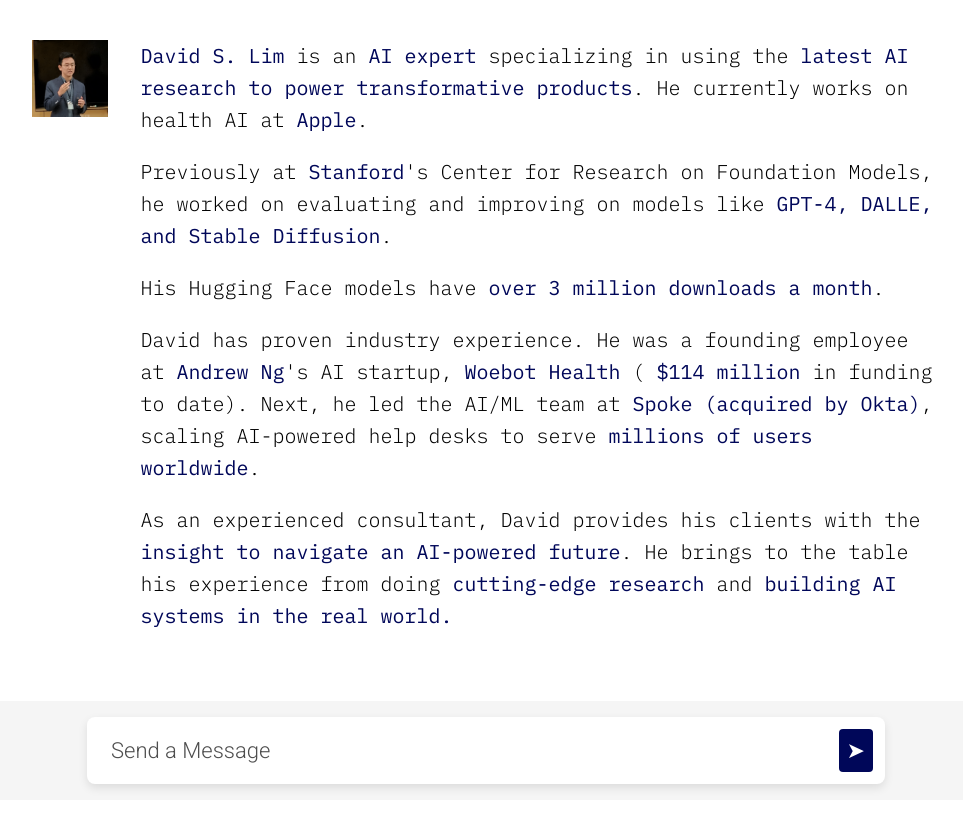
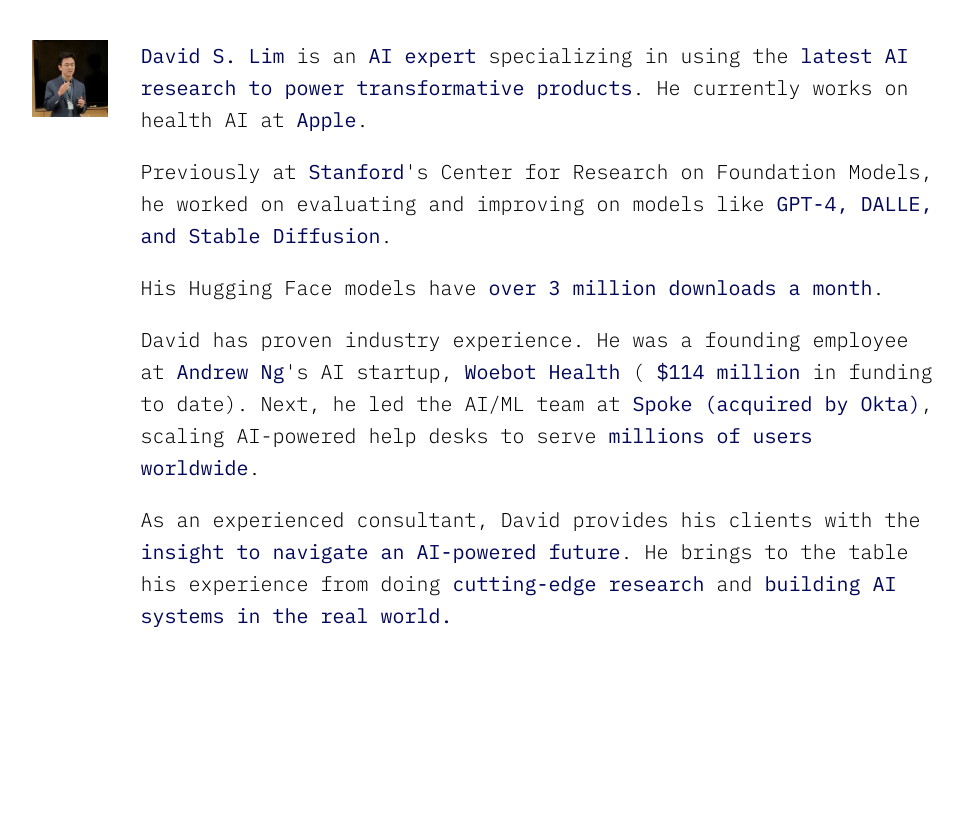
Before and after one commit to pierrerappolt-sflow/pierrerappolt-sflow.github.io, a plain HTML site: page index.html in a window 1280 px wide. Shown: the whole page, without its empty margins (154-1117 px from the left). Drawn offline with nearby package versions, Linux system fonts and the light colour scheme.

Commit message:
Update index.html

```diff
--- a/index.html
+++ b/index.html
@@ -17,14 +17,6 @@
             <div id="fadein"></div>
         </div>
     </div>
-    <div class="footer">
-        <a href="https://www.google.com" class="message-link">
-            <div class="message-box">
-                <span>Send a Message</span>
-                <span class="send-button">&#10148;</span>
-            </div>
-        </a>
-    </div>
 
     <script src="https://cdn.jsdelivr.net/gh/mattboldt/typed.js@2.0.12/lib/typed.min.js"></script>
     <script src="https://ajax.googleapis.com/ajax/libs/jquery/3.5.1/jquery.min.js"></script>
```
